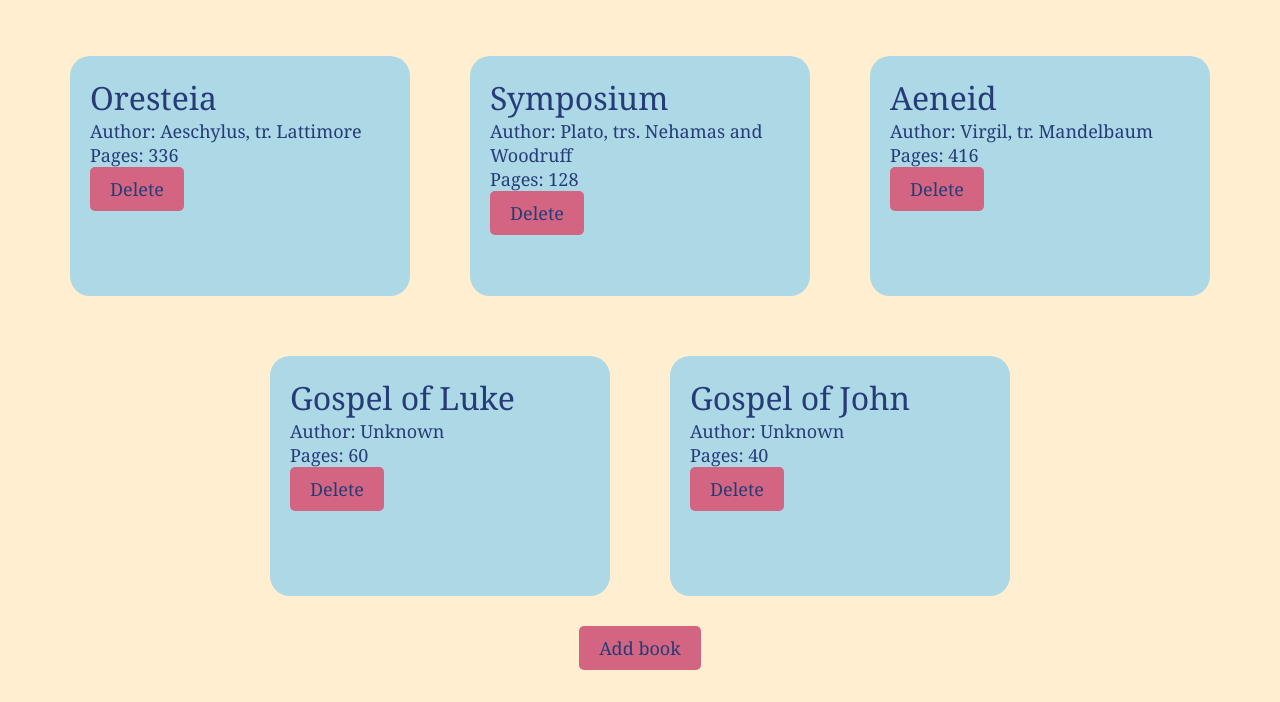
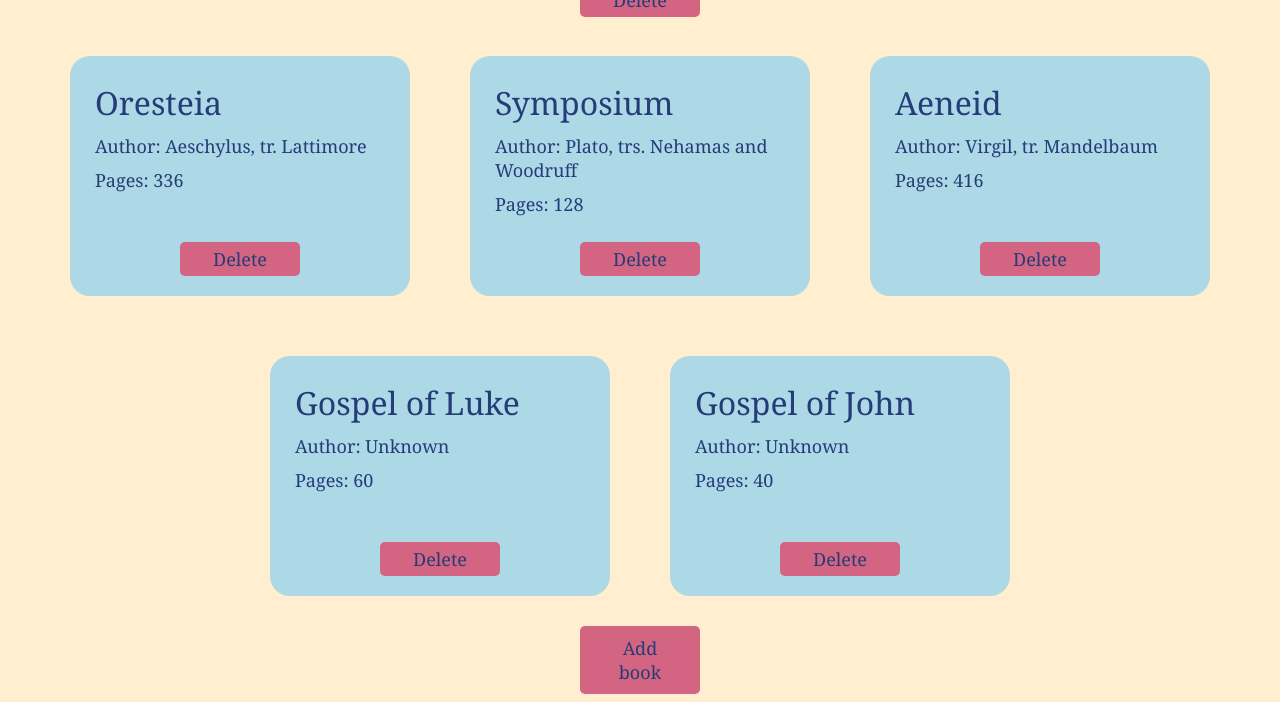
Before and after one commit to teja5t/library, a plain HTML site: page index.html in a window 1280 px wide. Shown: the part 668-1370 px from the top of the page. Before the commit the page ends 1346 px from the top, so only its background shows below. Drawn offline with Linux system fonts and the light colour scheme.

Commit message:
aligned delete button

```diff
--- a/styles.css
+++ b/styles.css
@@ -26,10 +26,13 @@ h1.title {
     margin: 30px;
     padding: 20px;
     border-radius: 20px;
+    display: flex;
+    flex-direction: column;
 }
 
 .book * {
     color: #253C78;
+    padding: 5px;
 }
 
 .book .title {
@@ -46,8 +49,11 @@ button {
     color: #253C78;
     background-color: #D36582;
     border: none;
+    width: 120px;
     font-size: 18px;
     border-radius: 5px;
+    align-self: center;
+    margin-top: auto;
 }
 
 button:active {
```
